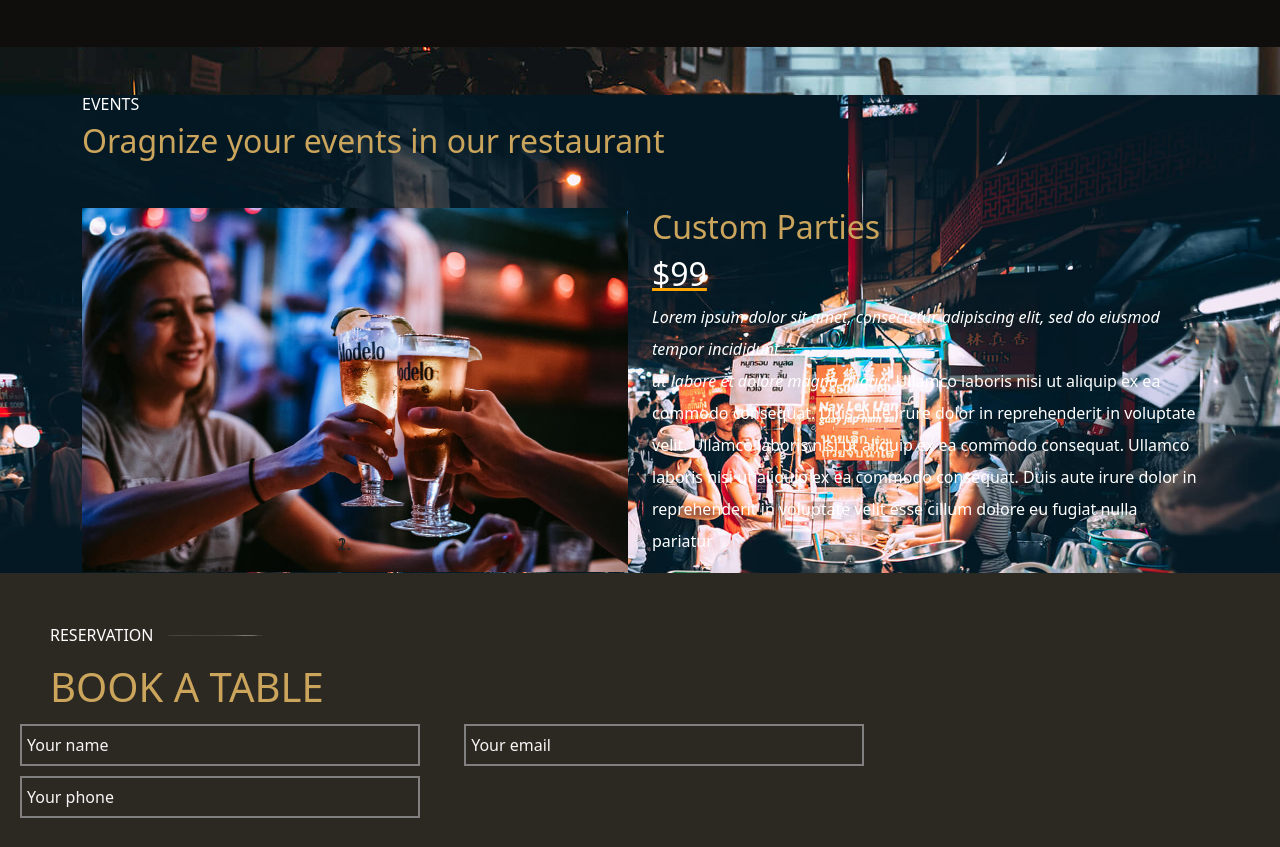
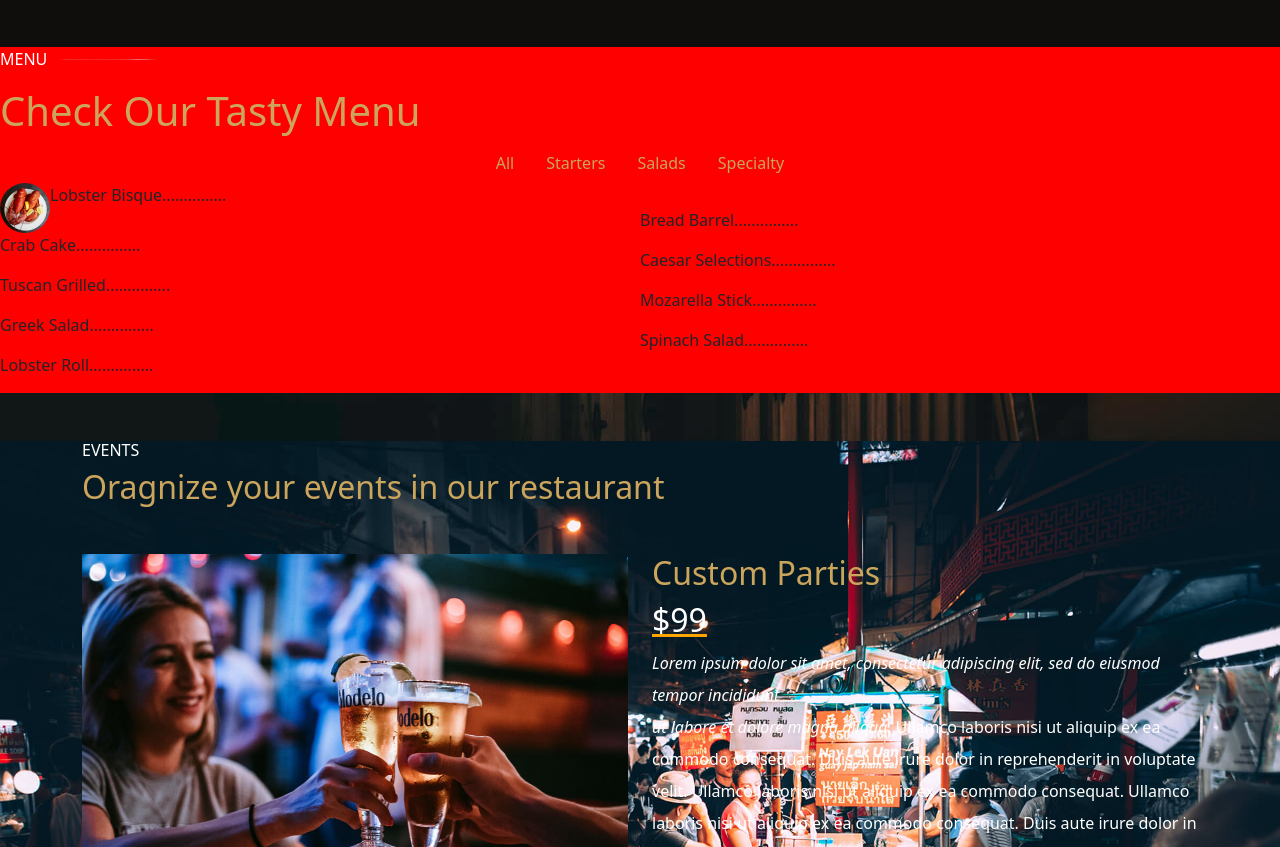
Before and after one commit to Silca93/ERIC_CBIENBON2, a website: page index.html in a window 1280 px wide. Shown: the part 1496-2343 px from the top of the page. Drawn offline with nearby package versions, Linux system fonts and the light colour scheme.

Commit message:
squelette menu

```diff
--- a/index.html
+++ b/index.html
@@ -148,8 +148,66 @@
 
     </div>
     <section class="sec2">
+      <div class="sec2top">
+        <div class="linegray">
+           <p class="text-white">MENU</p> <img src="./public/assets/CBIENBON/img/line2.png" class="laligne" height="30px" width="300px" alt="">
+        </div>
+           <h1 class="text-orange">Check Our Tasty Menu</h1>
+      </div>
+      <ul class="nav justify-content-center">
+        <li class="nav-item">
+          <a class="nav-link active text-orange" aria-current="page" href="#">All</a>
+        </li>
+        <li class="nav-item">
+          <a class="nav-link text-orange" href="#">Starters</a>
+        </li>
+        <li class="nav-item">
+          <a class="nav-link text-orange" href="#">Salads</a>
+        </li>
+        <li class="nav-item">
+          <a class="nav-link text-orange" aria-disabled="true">Specialty</a>
+        </li>
+      </ul>
+
+
+      <div class="sec2bot">
+        <div class="sec2botleft">
+          <div class="lobster">
+            <img src="./public/assets/CBIENBON/img/menu/lobster-bisque.jpg" class="rounded-circle" width="50px" height="50px" alt="">
+            <p>Lobster Bisque...............</p>
+          </div>
+          <div>
+            <p>Crab Cake...............</p>
+          </div>
+          <div>
+            <p>Tuscan Grilled...............</p>
+          </div>
+          <div>
+            <p>Greek Salad...............</p>
+          </div>
+          <div>
+            <p>Lobster Roll...............</p>
+          </div>
+        </div>
+        <div class="sec2botright">
+          <div>
+            <p>Bread Barrel...............</p>
+          </div>
+          <div>
+            <p>Caesar Selections...............</p>
+          </div>
+          <div>
+            <p>Mozarella Stick...............</p>
+          </div>
+          <div>
+            <p>Spinach Salad...............</p>
+          </div>
+        </div>
+      </div>
+
 
     </section>
+
     <section class="sec3 darkened-background bg-dark bg-opacity-75">
       <div class="container mt-5">
         <div class="row">
--- a/src/sass/modules/_main.sass
+++ b/src/sass/modules/_main.sass
@@ -181,6 +181,48 @@ main
         flex-direction: column
         justify-content: center
         align-items: center
+
+
+
+
+
+.sec2
+    background-color: red
+
+    .sec2top
+        .linegray
+            display: flex
+            align-items: center
+            justify-content: start
+            padding-left: 0px
+            margin-left: 0px
+
+            .laligne
+                margin-left: -80px
+
+
+    .sec2bot
+        display: flex !important
+        width: 100%
+
+
+        .sec2botleft
+            display: flex
+            flex-direction: column
+            justify-content: center
+            align-items: start
+            width: 50%
+            .lobster
+                display: flex
+
+
+        .sec2botright
+            display: flex
+            flex-direction: column
+            justify-content: center
+            align-items: start
+            width: 50%
+
 
 
 
```
Also changed, not shown: public/css/app.css, 1 other file.
